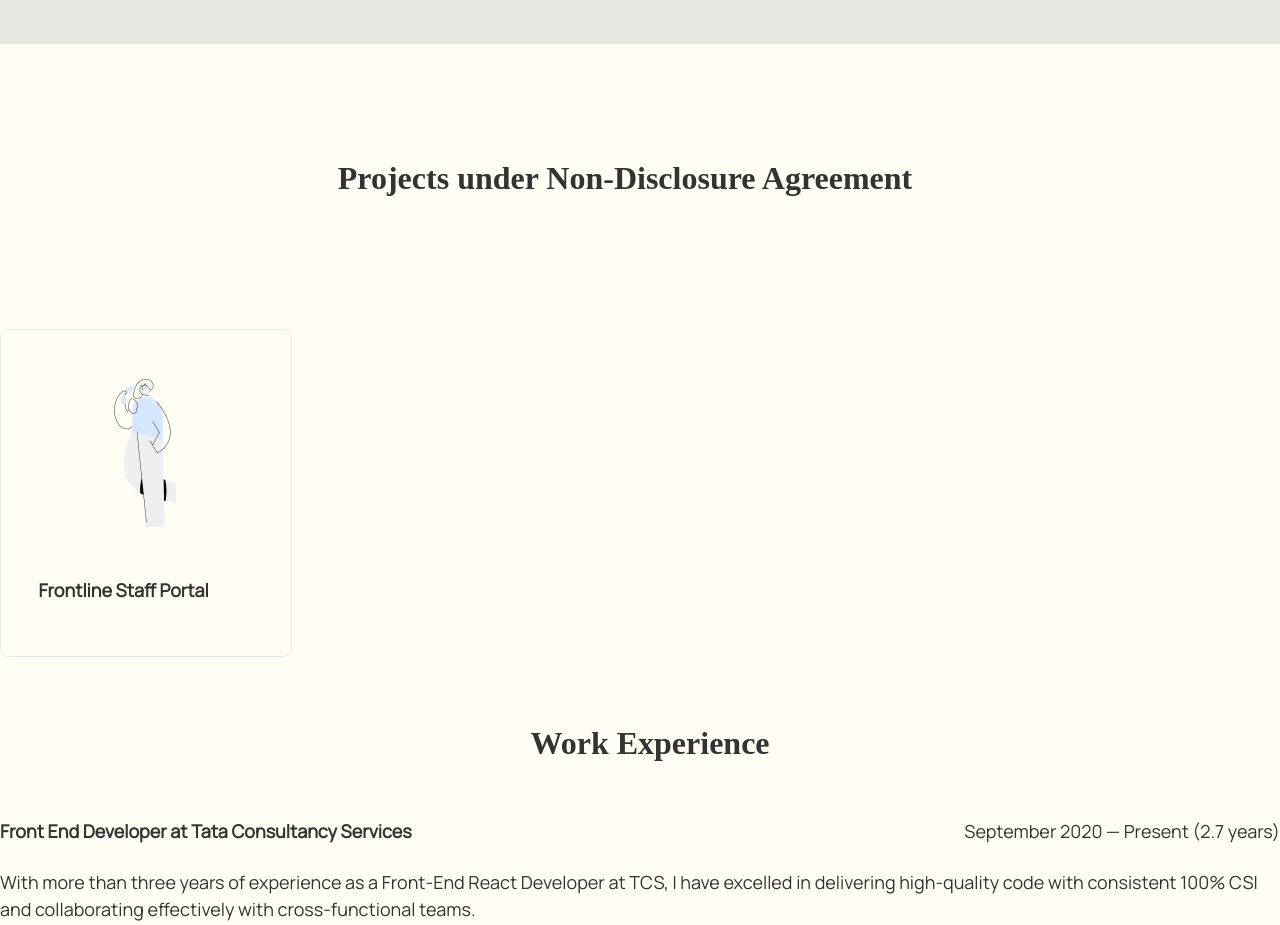
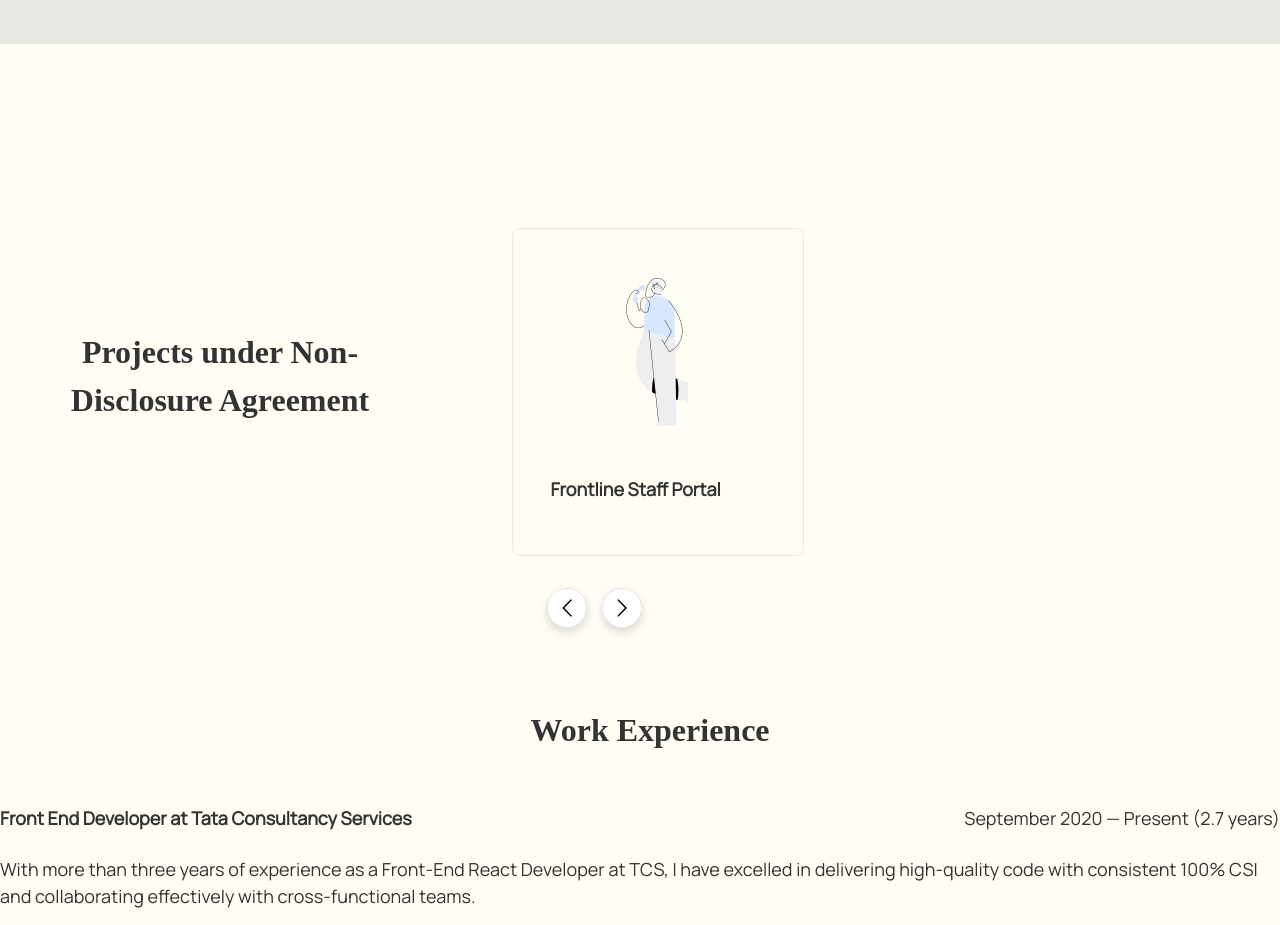
Before and after one commit to VinitaMathew/VinitaPortfolio, a React (Create React App) app: page /#/ in a window 1280 px wide. Shown: the part 1460-2385 px from the top of the page. Built offline with nearby package versions, Linux system fonts and the light colour scheme.

Commit message:
carousel styling

```diff
--- a/src/components/homePage/IndustryProjects/IndustryProjectCarousel/IndustryProjectCarousel.scss
+++ b/src/components/homePage/IndustryProjects/IndustryProjectCarousel/IndustryProjectCarousel.scss
@@ -1,8 +1,12 @@
 .industry-projects-list {
+  max-width: 60%;
+  margin: 0px 0px 0px auto;
+  text-align: right;
   .carousel-container {
     margin: 0 auto;
     .react-multi-carousel-track {
       margin-top: 100px;
+      margin-bottom: 88px;
     }
     .react-multiple-carousel__arrow {
       background: white;
@@ -23,8 +27,14 @@
       cursor: not-allowed;
     }
     .react-multiple-carousel__arrow--left {
-      right: calc(4% + 65px);
-      left: unset;
+      right: unset;
+      left: 35px;
+      top: 460px;
+    }
+    .react-multiple-carousel__arrow--right {
+      right: unset;
+      left: 90px;
+      top: 460px;
     }
   }
 
--- a/src/components/homePage/IndustryProjects/IndustryProjects.scss
+++ b/src/components/homePage/IndustryProjects/IndustryProjects.scss
@@ -2,6 +2,10 @@
   .section-heading {
     min-width: 400px;
     margin-inline: 50px;
+    position: absolute !important;
+    left: 0;
+    margin-top: 200px;
+    max-width: 300px;
   }
   .industry-projects-list {
     .project-item {
```
